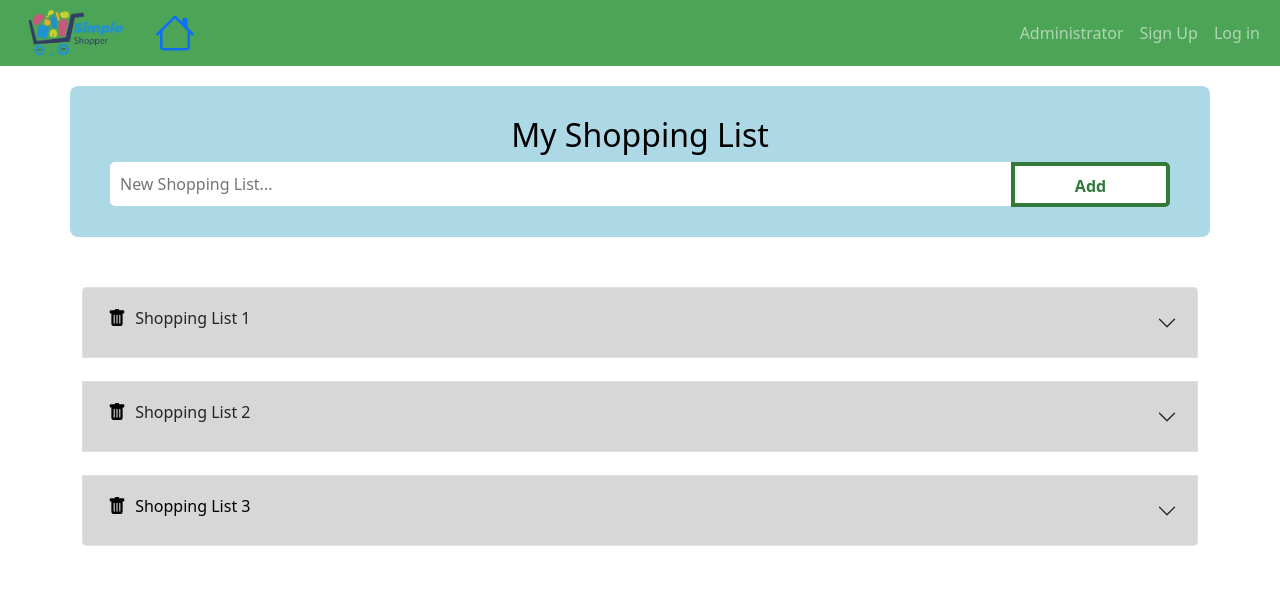
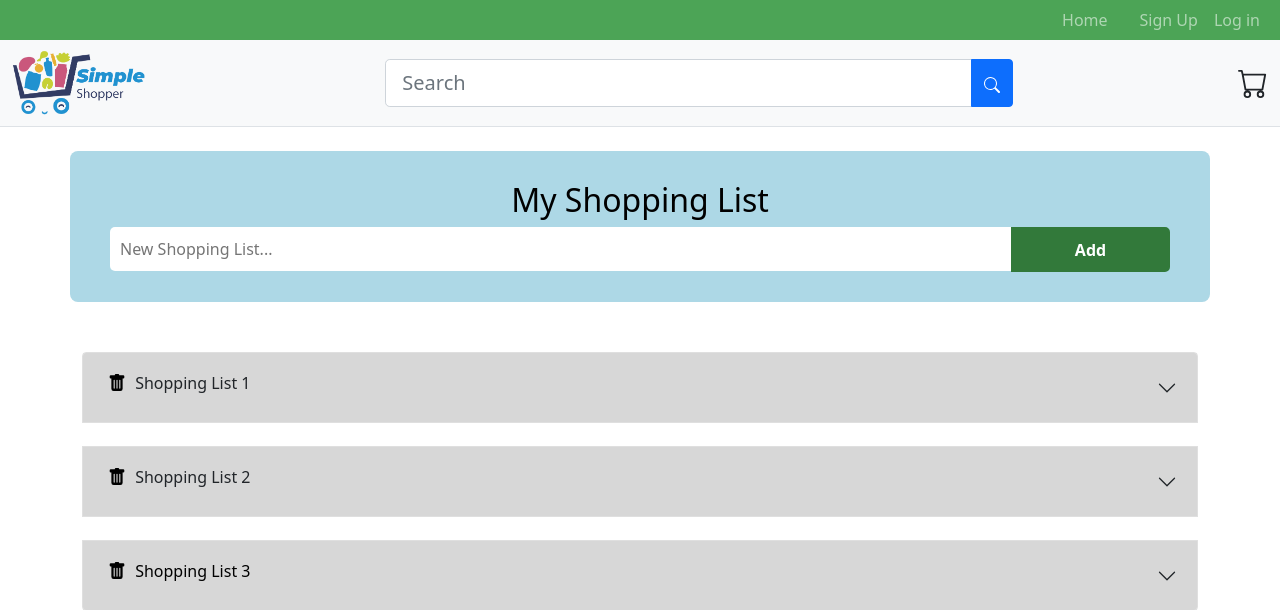
Before and after one commit to owen0712/simple-shopper, a PHP site: page /src/shoplist.html in a window 1280 px wide. Shown: the top 610 px of the page. Run offline with PHP 8.4, Linux system fonts and the light colour scheme; some libraries are stand-ins or nearby versions.

Commit message:
change button color add header

```diff
--- a/src/shoplist.html
+++ b/src/shoplist.html
@@ -14,40 +14,61 @@
     <link href="https://cdn.jsdelivr.net/npm/bootstrap@5.0.0-beta3/dist/css/bootstrap.min.css" rel="stylesheet" integrity="sha384-eOJMYsd53ii+scO/bJGFsiCZc+5NDVN2yr8+0RDqr0Ql0h+rP48ckxlpbzKgwra6" crossorigin="anonymous">
     <link rel="stylesheet" href="https://cdn.jsdelivr.net/npm/bootstrap-icons@1.4.1/font/bootstrap-icons.css">
     <script src="https://unpkg.com/sweetalert/dist/sweetalert.min.js"></script>
+    <script src="../js/user.js" defer></script>
     <link rel="stylesheet" href="../style/design.css">
     <link href="../style/footer.css" rel="stylesheet">
 
     <title>Simple Shopper | Grocery </title>
 
 </head>
-<nav class="navbar navbar-expand-lg navbar-dark py-0 " style="margin-bottom: 20px; background-color:#4ca456">
+<header class="navbar navbar-expand-lg navbar-dark py-0 " style="background-color: #4ca456;">
     <div class="container-fluid">
         <button class="navbar-toggler" type="button" data-bs-toggle="collapse" data-bs-target="#navbarNav" aria-controls="navbarNav" aria-expanded="false" aria-label="Toggle navigation">
             <span class="navbar-toggler-icon"></span>
         </button>
-        <!----a class="nav-link" href="../src/index.html" style="color: white;"----->
-        <a class="nav-link" href="../src/index.html"><img src="../assets/Logo/SSLogo2.png" height="50mm"></a>
-        <div class="col mr-auto px-0">
-            <a class="nav-link" href="../src/index.html"><svg xmlns="http://www.w3.org/2000/svg" width="40" height="40" fill="currentColor" class="bi bi-house" viewBox="0 0 16 16">
-                <path fill-rule="evenodd" d="M2 13.5V7h1v6.5a.5.5 0 0 0 .5.5h9a.5.5 0 0 0 .5-.5V7h1v6.5a1.5 1.5 0 0 1-1.5 1.5h-9A1.5 1.5 0 0 1 2 13.5zm11-11V6l-2-2V2.5a.5.5 0 0 1 .5-.5h1a.5.5 0 0 1 .5.5z"/>
-                <path fill-rule="evenodd" d="M7.293 1.5a1 1 0 0 1 1.414 0l6.647 6.646a.5.5 0 0 1-.708.708L8 2.207 1.354 8.854a.5.5 0 1 1-.708-.708L7.293 1.5z"/>
-              </svg></a>
-        </div>
         <div class="collapse navbar-collapse" id="navbarNav">
             <ul class="navbar-nav ms-auto">
                 <li class="nav-item">
-                    <a class="nav-link" href="../src/administrator.html">Administrator</a>
+                    <a class="nav-link" href="../src/index.html">Home</a>
                 </li>
                 <li class="nav-item">
-                    <a class="nav-link" href="../src/sign.html">Sign Up</a>
+                    <a class="nav-link" id='admin' href="../src/administrator.html"></a>
                 </li>
                 <li class="nav-item">
-                    <a class="nav-link" href="../src/signin.html">Log in</a>
+                    <a class="nav-link" id='sign-up' href="../src/sign.html">Sign Up</a>
+                </li>
+                <li class="nav-item">
+                    <a class="nav-link" id='sign-in' href="../src/signin.html">Log in</a>
                 </li>
             </ul>
         </div>
     </div>
-</nav>
+</header>
+<header class="navbar sticky-top navbar-expand-lg navbar-light bg-light border-bottom">
+    <div class="container-fluid">
+        <div class="col col-auto">
+            <a class="navbar-brand" href="index.html"><img src="../assets/Logo/SSLogo2.png" height="70mm"></a>
+        </div>
+
+        <div class="col col-6">
+            <div class="input-group mx-auto">
+                <input type="search" id="search" class="form-control form-control-lg mx-auto" placeholder="Search" />
+                <button type="button" id="searchButton" class="btn btn-primary">
+                    <svg xmlns="http://www.w3.org/2000/svg" width="16" height="16" fill="currentColor" class="bi bi-search" viewBox="0 0 16 16">
+                        <path d="M11.742 10.344a6.5 6.5 0 1 0-1.397 1.398h-.001c.03.04.062.078.098.115l3.85 3.85a1 1 0 0 0 1.415-1.414l-3.85-3.85a1.007 1.007 0 0 0-.115-.1zM12 6.5a5.5 5.5 0 1 1-11 0 5.5 5.5 0 0 1 11 0z"/>
+                    </svg>
+                </button>
+            </div>
+        </div>
+
+        <div class="col col-auto justify-content-end">
+            <svg xmlns="http://www.w3.org/2000/svg" width="30" height="auto" fill="currentColor" class="bi bi-cart" viewBox="0 0 16 16" align="end">
+                <path d="M0 1.5A.5.5 0 0 1 .5 1H2a.5.5 0 0 1 .485.379L2.89 3H14.5a.5.5 0 0 1 .491.592l-1.5 8A.5.5 0 0 1 13 12H4a.5.5 0 0 1-.491-.408L2.01 3.607 1.61 2H.5a.5.5 0 0 1-.5-.5zM3.102 4l1.313 7h8.17l1.313-7H3.102zM5 12a2 2 0 1 0 0 4 2 2 0 0 0 0-4zm7 0a2 2 0 1 0 0 4 2 2 0 0 0 0-4zm-7 1a1 1 0 1 1 0 2 1 1 0 0 1 0-2zm7 0a1 1 0 1 1 0 2 1 1 0 0 1 0-2z"/>
+            </svg>
+        </div>
+    </div>
+</header>
+<br>
 
 <body>
     <div id="myDIV" class="header container">
--- a/style/design.css
+++ b/style/design.css
@@ -51,8 +51,8 @@ div .editor {
 /* Style the "Add" button */
 
 .addBtn {
-    padding: 8px;
-    padding-bottom: 5px;
+    padding: 9px;
+    padding-bottom: 8px;
     width: 15%;
     float: left;
     text-align: center;
@@ -60,18 +60,18 @@ div .editor {
     cursor: pointer;
     transition: 0.3s;
     border-radius: 0;
-    border: 4px solid #32793a;
+    border: 2px solid #32793a;
     border-top-right-radius: 5px;
     border-bottom-right-radius: 5px;
-    background-color: white;
-    color: #32793a;
+    color: white;
+    background-color: #32793a;
     font-weight: bolder;
     transition-duration: 0.4s;
 }
 
 .addBtn:hover {
-    color: white;
-    background-color: #32793a;
+    background-color: white;
+    color: #32793a;
 }
 
 
```
